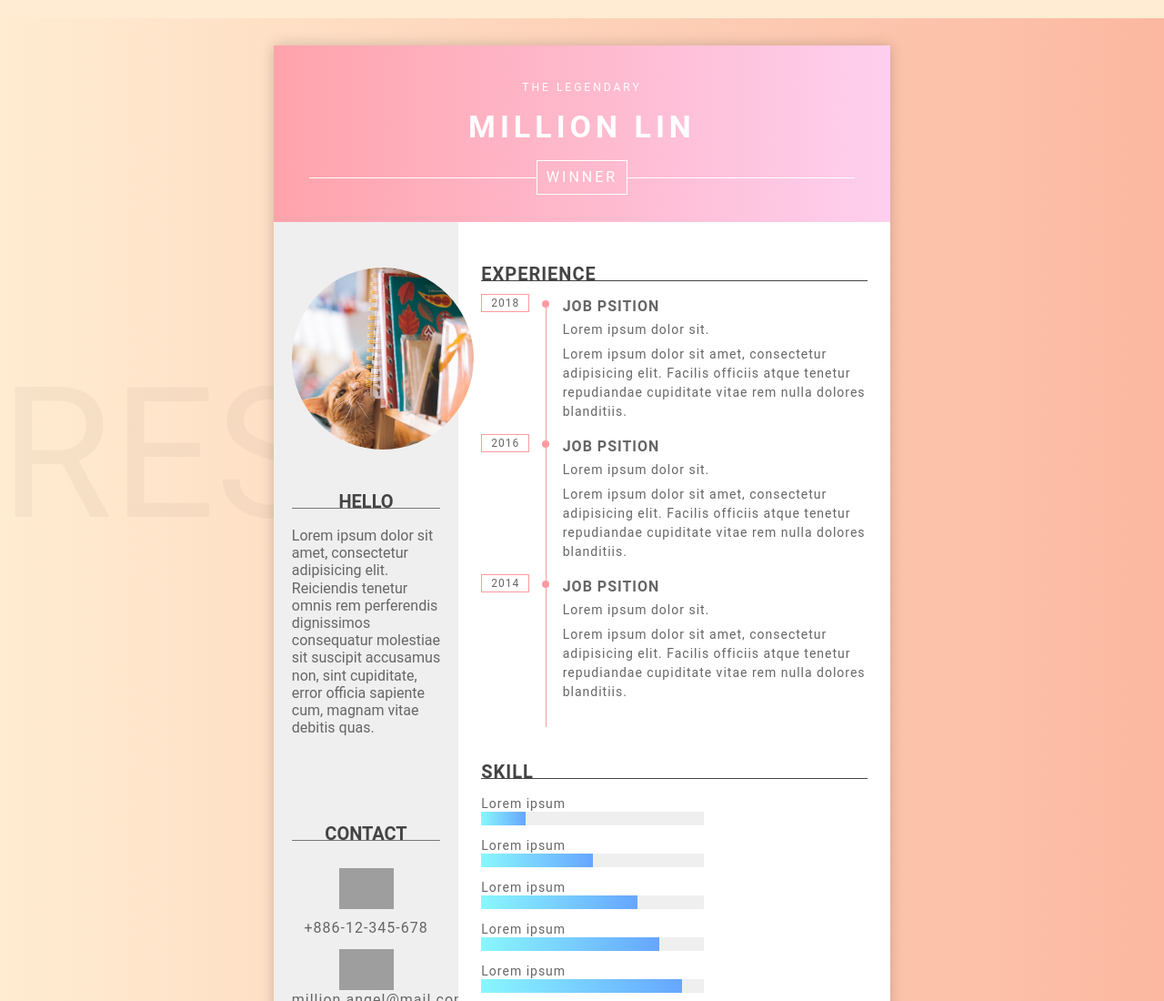
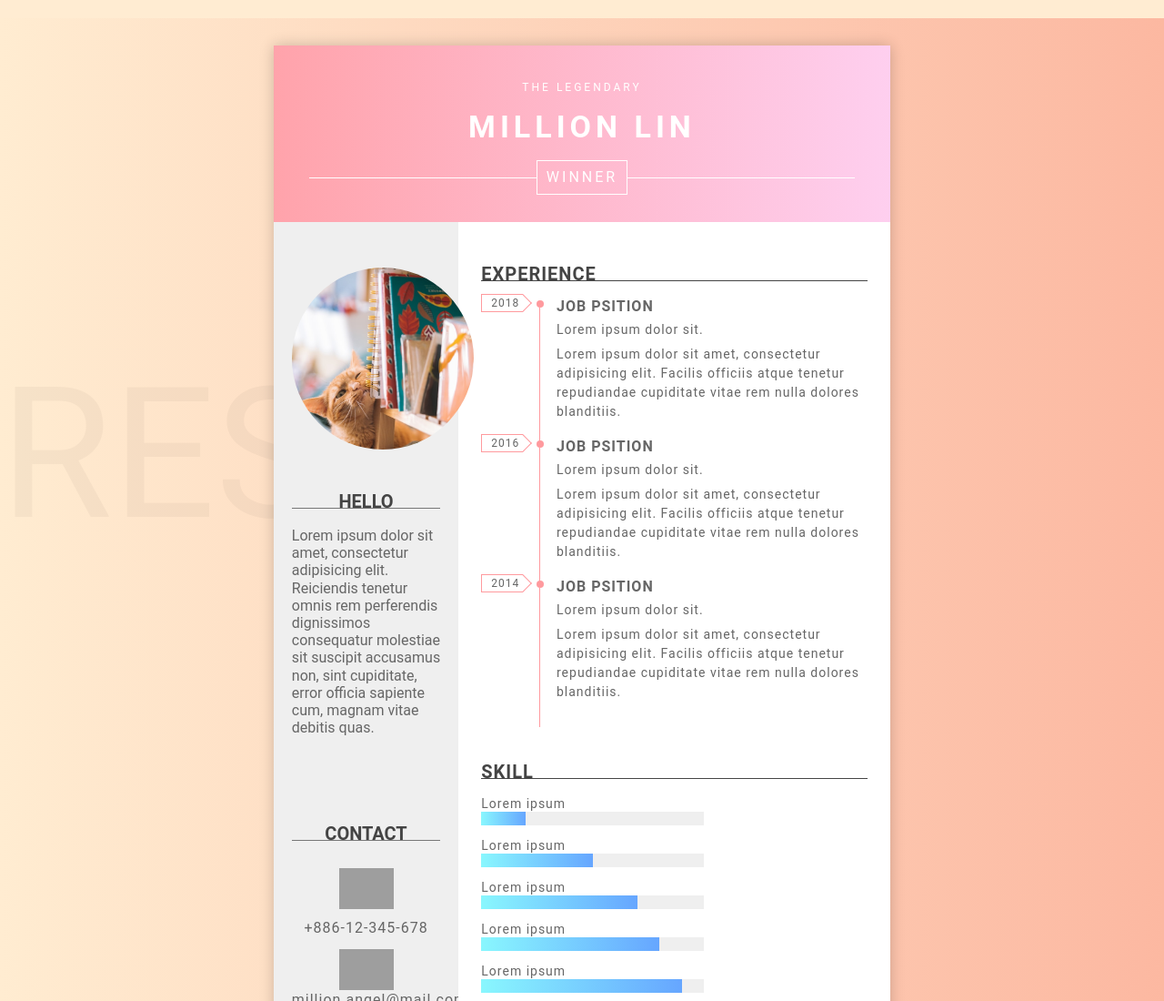
Before and after one commit to c711cat/practice_works, a plain HTML site: page 02 - resume/resume.html in a window 1280 px wide. Shown: the top 1100 px of the page at 91% size. Drawn offline with Linux system fonts and the light colour scheme; grey boxes are pictures that could not be loaded.

Commit message:
調整年份右邊箭頭樣式排版

```diff
--- a/02 - resume/resume.css
+++ b/02 - resume/resume.css
@@ -134,14 +134,28 @@ body {
   letter-spacing: 1px;
 }
 .years {
-  border: 1.5px solid #ff9a9e;
+
+  border-top: 1.5px solid #ff9a9e;
+  border-bottom: 1.5px solid #ff9a9e;
+  border-left: 1.5px solid #ff9a9e;
   font-size: 12px;
   height: 100%;
-  padding: 3px 10px;
+  padding: 3px 4px 3px 10px;
   display: flex;
   align-items: center;
   justify-content: center;
   margin-top: -6px;
+  position: relative;
+}
+.right-arrow{
+  width: 14px;
+  height: 14px;
+
+  border-top: 1.5px solid #ff9a9e;
+  border-right: 1.5px solid #ff9a9e;
+  position: absolute;
+  transform: rotate(45deg);
+  right: -7px;
 }
 .serial-connection {
   width: 50px;
```
